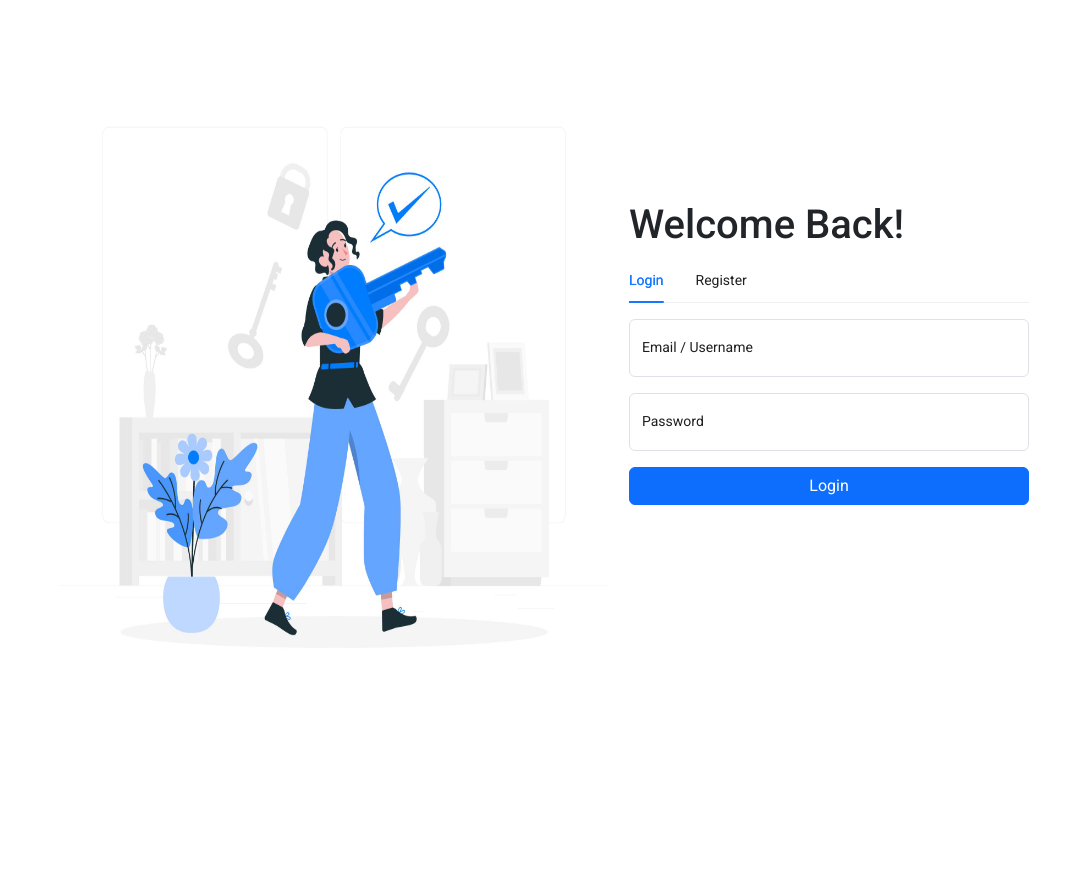
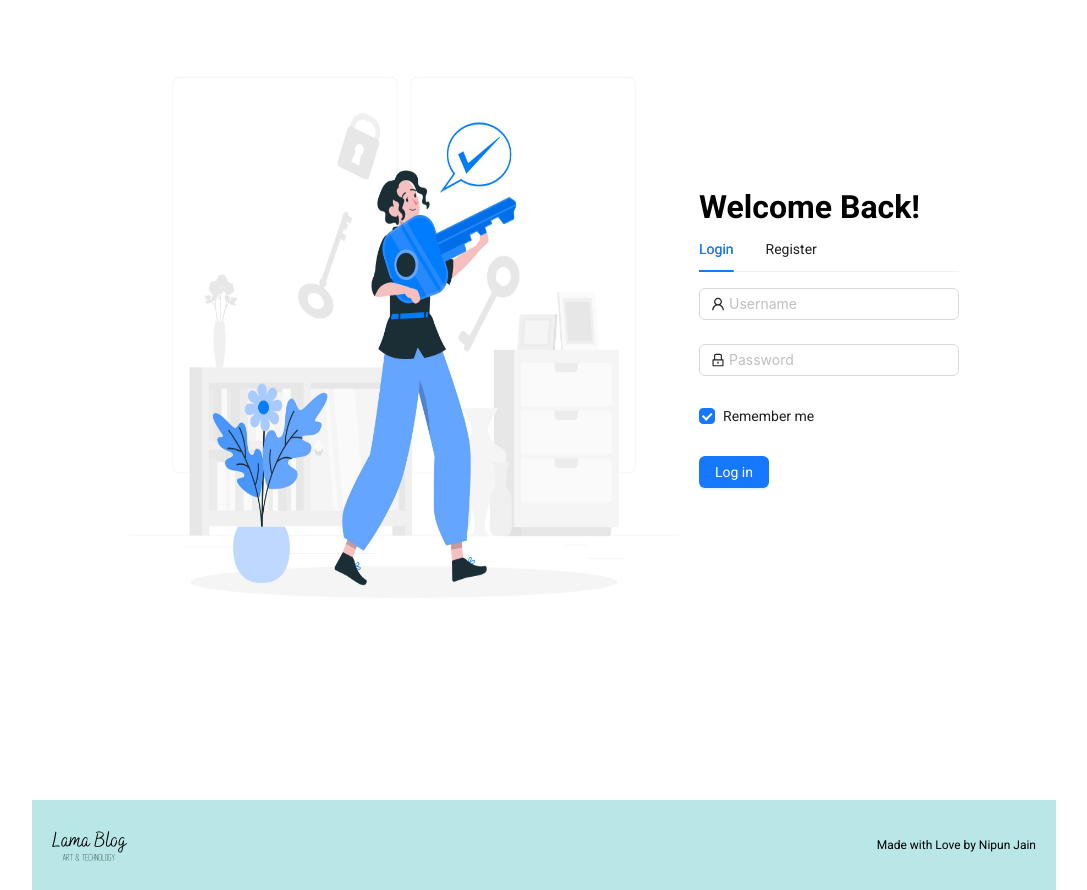
Before and after one commit to codenipun/Blog-App-Frontend, a React (Create React App) app: page /login in a window 1280 px wide. Shown: the whole page, without its empty margins (96-1183 px from the left). Before the commit the page ends 800 px from the top, so only its background shows below. Built offline with nearby package versions, Linux system fonts and the light colour scheme.

Commit message:
Integrated Loader To whole Website Modified login and register page

```diff
--- a/public/index.html
+++ b/public/index.html
@@ -16,7 +16,7 @@
       href="https://fonts.googleapis.com/css2?family=Roboto:ital,wght@0,100;0,300;0,400;0,500;0,700;0,900;1,100;1,300;1,400;1,500;1,700;1,900&display=swap"
       rel="stylesheet"
     />
-    <link href="https://cdn.jsdelivr.net/npm/bootstrap@5.3.3/dist/css/bootstrap.min.css" rel="stylesheet" integrity="sha384-QWTKZyjpPEjISv5WaRU9OFeRpok6YctnYmDr5pNlyT2bRjXh0JMhjY6hW+ALEwIH" crossorigin="anonymous">
+    <!-- <link href="https://cdn.jsdelivr.net/npm/bootstrap@5.3.3/dist/css/bootstrap.min.css" rel="stylesheet" integrity="sha384-QWTKZyjpPEjISv5WaRU9OFeRpok6YctnYmDr5pNlyT2bRjXh0JMhjY6hW+ALEwIH" crossorigin="anonymous"> -->
     <!--
       manifest.json provides metadata used when your web app is installed on a
       user's mobile device or desktop. See https://developers.google.com/web/fundamentals/web-app-manifest/
--- a/src/App.js
+++ b/src/App.js
@@ -1,9 +1,5 @@
 import React from "react";
-import {
-  createBrowserRouter,
-  Outlet,
-  RouterProvider,
-} from "react-router-dom";
+import { createBrowserRouter, Outlet, RouterProvider } from "react-router-dom";
 import Login from "./Pages/Login/Login";
 import Register from "./Components/Register/Register";
 import Home from "./Pages/Home/Home";
@@ -11,52 +7,53 @@ import Navbar from "./Components/Navbar/Navbar";
 import Footer from "./Components/Footer/Footer";
 import Single from "./Pages/Single/Single";
 import Write from "./Pages/Write/Write";
-import "./app.scss"
+import "./app.scss";
 
-const Layout = () =>{
-  return(
+const Layout = () => {
+  return (
     <>
-      <Navbar/>
-      <Outlet/>
-      <Footer/>
+      <Navbar />
+      <Outlet />
+      <Footer />
     </>
-  )
-}
+  );
+};
 
 const router = createBrowserRouter([
   {
     path: "/",
-    element: <Layout/>,
-    children : [
+    element: <Layout />,
+    children: [
       {
-        path : "/",
-        element : <Home/>
+        path: "/",
+        element: <Home />,
       },
       {
-        path : "/posts/:id",
-        element : <Single/>
+        path: "/posts/:id",
+        element: <Single />,
       },
       {
-        path : "/write",
-        element : <Write/>
-      }
-    ]
+        path: "/write",
+        element: <Write />,
+      },
+    ],
   },
   {
     path: "/login",
-    element: <Login/>,
-  },
-  {
-    path: "/register",
-    element: <Register/>,
-  },
+    element: (
+      <>
+        <Login />
+        <Footer/>
+      </>
+    ),
+  }
 ]);
 
 function App() {
   return (
     <div className="app">
       <div className="container">
-        <RouterProvider router={router}/>
+        <RouterProvider router={router} />
       </div>
     </div>
   );
--- /dev/null
+++ b/src/Components/Loader/Loader.jsx
@@ -0,0 +1,20 @@
+import React from "react";
+import { LoadingOutlined } from "@ant-design/icons";
+import { Spin } from "antd";
+
+const Loader = ({ length }) => (
+  <div style={{display:'flex',justifyContent:'center', alignItems:'center', height:length, width:'100%'}}>
+    <Spin
+      indicator={
+        <LoadingOutlined
+          style={{
+            fontSize: 50,
+            color: "#7eb9b9",
+          }}
+          spin
+        />
+      }
+    />
+  </div>
+);
+export default Loader;
--- a/src/Components/Login/Login.jsx
+++ b/src/Components/Login/Login.jsx
@@ -1,26 +1,18 @@
 import React, { useContext, useEffect, useState } from "react";
-import { Link, useNavigate } from "react-router-dom";
+import { useNavigate } from "react-router-dom";
 import { AuthContext } from "../../context/authContext";
 import "./login.scss";
-import { message } from "antd";
+import { Button, Checkbox, Form, Input, message } from "antd";
+import { UserOutlined, LockOutlined } from "@ant-design/icons";
+import Loader from "../Loader/Loader";
 
 const Login = () => {
-  const [inputs, setInputs] = useState({
-    username: "",
-    password: "",
-  });
-
   const [err, setErr] = useState();
+  const [loading, setLoading] = useState(false);
 
   const navigate = useNavigate();
 
   const { login, currentUser } = useContext(AuthContext);
-
-  console.log(currentUser);
-
-  const handleChange = (e) => {
-    setInputs((prev) => ({ ...prev, [e.target.name]: e.target.value }));
-  };
 
   useEffect(() => {
     if (currentUser) {
@@ -28,58 +20,69 @@ const Login = () => {
     }
   });
 
-  const handleSubmit = async (e) => {
-    e.preventDefault();
-
-    if (inputs.username === "") {
-      message.warning("Username/Email is required!");
-    } else if (inputs.email === "") {
-      message.warning("Email is required!");
-    } else if (inputs.password === "") {
-      message.warning("Password cannot be empty!");
-    } else {
+  const onFinish = async (values) => {
+    setLoading(true)
     try {
-        await login(inputs);
-        // await axios.post("/auth/login", inputs);
+      await login(values);
       navigate("/");
     } catch (error) {
       message.error(error.response.data);
       setErr(error.response.data);
     }
-    }
+    setLoading(false)
   };
-  return (
-    <div className="auth">
-      <form>
-        <div class="form-floating mb-3">
-          <input
-            required
-            type="text"
-            class="form-control"
-            id="floatingInput"
+  return loading ? (
+    <Loader length={"50vh"} />
+  ) : (
+    <Form
+      name="normal_login"
+      className="login-form"
+      initialValues={{
+        remember: true,
+      }}
+      onFinish={onFinish}
+    >
+      <Form.Item
+        name="username"
+        rules={[
+          {
+            required: true,
+            message: "Please input your Username!",
+          },
+        ]}
+      >
+        <Input
+          prefix={<UserOutlined className="site-form-item-icon" />}
           placeholder="Username"
-            name="username"
-            onChange={handleChange}
         />
-          <label for="floatingInput">Email / Username</label>
-        </div>
-        <div class="form-floating">
-          <input
-            required
+      </Form.Item>
+      <Form.Item
+        name="password"
+        rules={[
+          {
+            required: true,
+            message: "Please input your Password!",
+          },
+        ]}
+      >
+        <Input
+          prefix={<LockOutlined className="site-form-item-icon" />}
           type="password"
-            class="form-control"
-            id="floatingPassword"
           placeholder="Password"
-            name="password"
-            onChange={handleChange}
         />
-          <label for="floatingPassword">Password</label>
-        </div>
-        <button className="btn btn-primary mt-3 w-100" onClick={handleSubmit}>
-          Login
-        </button>
-      </form>
-    </div>
+      </Form.Item>
+      <Form.Item>
+        <Form.Item name="remember" valuePropName="checked" noStyle>
+          <Checkbox>Remember me</Checkbox>
+        </Form.Item>
+      </Form.Item>
+
+      <Form.Item>
+        <Button type="primary" htmlType="submit" className="login-form-button">
+          Log in
+        </Button>
+      </Form.Item>
+    </Form>
   );
 };
 
--- a/src/Components/Register/Register.jsx
+++ b/src/Components/Register/Register.jsx
@@ -1,93 +1,79 @@
 import React, { useState } from "react";
-import { Link, useNavigate } from "react-router-dom";
 import axios from "axios";
-import { message } from "antd";
+import { Button, Form, Input, message } from "antd";
+import Loader from "../Loader/Loader";
 
 const Register = () => {
-  const [inputs, setInputs] = useState({
-    username: "",
-    email: "",
-    password: "",
-  });
+  const [err, setErr] = useState();
+  const [loading, setLoading] = useState(false);
 
-  const [err, setErr] = useState();
-
-  const navigate = useNavigate();
-
-  const handleChange = (e) => {
-    setInputs((prev) => ({ ...prev, [e.target.name]: e.target.value }));
-  };
-
-  const validateEmail = (email) => {
-    const re = /^[^\s@]+@[^\s@]+\.[^\s@]+$/;
-    return re.test(String(email).toLowerCase());
-  };
-
-  const handleSubmit = async (e) => {
-    e.preventDefault();
-    if (inputs.username === "") {
-      message.warning("Username is required!");
-    } else if (inputs.email === "") {
-      message.warning("Email is required!");
-    } else if(!validateEmail(inputs.email)){
-      message.warning("Please enter correct email")
-    } else if (inputs.password === "") {
-      message.warning("Password cannot be empty!");
-    } else {
+  const onFinish = async (values) => {
+    setLoading(true);
     try {
-        await axios.post("/auth/register", inputs);
-        // navigate("/login");
+      await axios.post("/auth/register", values);
+      window.location.reload();
       message.success("Registration Successfull");
     } catch (error) {
       setErr(error.response.data);
       message.error(error.response.data);
     }
-    }
+    setLoading(false);
   };
-  return (
-    <div className="auth">
-      <form>
-        <div class="form-floating mb-3">
-          <input
-            required
-            type="text"
-            class="form-control"
-            id="floatingInput"
-            placeholder="Username"
+  return loading ? (
+    <Loader length={"40vh"} />
+  ) : (
+    <Form
+      name="normal_login"
+      className="login-form"
+      layout="vertical"
+      initialValues={{
+        remember: true,
+      }}
+      onFinish={onFinish}
+    >
+      <Form.Item
+        label="Username"
         name="username"
-            onChange={handleChange}
-          />
-          <label for="floatingInput">Username</label>
-        </div>
-        <div class="form-floating mb-3">
-          <input
-            required
-            type="email"
-            class="form-control"
-            id="floatingPassword"
-            placeholder="Email"
+        rules={[
+          {
+            required: true,
+            message: "Please input your Username!",
+          },
+        ]}
+      >
+        <Input placeholder="Username" />
+      </Form.Item>
+      <Form.Item
+        label="Email"
         name="email"
-            onChange={handleChange}
-          />
-          <label for="floatingPassword">Email</label>
-        </div>
-        <div class="form-floating mb-3">
-          <input
-            required
-            type="password"
-            class="form-control"
-            id="floatingPassword"
-            placeholder="Password"
+        rules={[
+          {
+            required: true,
+            type: "email",
+            message: "Please enter a valid Email!",
+          },
+        ]}
+      >
+        <Input placeholder="Email" />
+      </Form.Item>
+      <Form.Item
+        label="Password"
         name="password"
-            onChange={handleChange}
-          />
-          <label for="floatingPassword">Password</label>
-        </div>
-        <button className="btn btn-primary w-100" onClick={handleSubmit}>
-          Register
-        </button>
-      </form>
-    </div>
+        rules={[
+          {
+            required: true,
+            message: "Please input your Password!",
+          },
+        ]}
+      >
+        <Input.Password placeholder="Password" />
+      </Form.Item>
+      <Form.Item>
+        <Button type="primary" htmlType="submit" className="login-form-button">
+          Submit
+        </Button>
+      </Form.Item>
+    </Form>
   );
 };
 
--- a/src/Pages/Home/Home.jsx
+++ b/src/Pages/Home/Home.jsx
@@ -3,19 +3,23 @@ import { Link, useLocation } from "react-router-dom";
 import "./home.scss";
 import axios from "axios";
 import ReactQuill from "react-quill";
+import Loader from "../../Components/Loader/Loader";
 
 const Home = () => {
   const [posts, setPosts] = useState([]);
   const cat = useLocation().search;
+  const [loading, setLoading] = useState(false);
 
   useEffect(() => {
     const fetchData = async () => {
+      setLoading(true)
       try {
         const res = await axios.get(`/posts${cat}`);
         setPosts(res.data);
       } catch (error) {
         console.log(error);
       }
+      setLoading(false)
     };
     fetchData();
   }, [cat]);
@@ -23,7 +27,7 @@ const Home = () => {
   return (
     <div className="home">
       <div className="posts">
-        {posts.length!==0 ? posts.map((post) => (
+        {loading ? <Loader length={'50vh'}/> : posts.length!==0 ? posts.map((post) => (
           <div className="post" key={post.id}>
             <div className="img">
               <img src={post.img} alt="" />
--- a/src/Pages/Login/login.scss
+++ b/src/Pages/Login/login.scss
@@ -5,7 +5,7 @@
     flex-direction: row;
     align-items: center;
     gap: 20px;
-    height: 100vh;
+    // height: 100vh;
     justify-content: center;
 
     .loginimg{
--- a/src/Pages/Single/Single.jsx
+++ b/src/Pages/Single/Single.jsx
@@ -9,11 +9,13 @@ import moment from "moment";
 import { AuthContext } from "../../context/authContext";
 import ReactQuill from "react-quill";
 import { Popconfirm } from "antd";
+import Loader from '../../Components/Loader/Loader.jsx'
 
 const Single = () => {
   const [post, setPost] = useState([]);
   const [cat, setCat] = useState([]);
   const [totalPost, setTotalPost] = useState([]);
+  const [loading, setLoading] = useState(false);
 
   const location = useLocation();
 
@@ -25,6 +27,7 @@ const Single = () => {
 
   useEffect(() => {
     const fetchData = async () => {
+      setLoading(true);
       try {
         const res = await axios.get(`/posts/${postId}`);
         setPost(res.data);
@@ -35,6 +38,7 @@ const Single = () => {
       } catch (error) {
         console.log(error);
       }
+      setLoading(false);
     };
     fetchData();
   }, [postId, cat]);
@@ -53,7 +57,7 @@ const Single = () => {
   };
 
   return (
-    <div className="single">
+    loading? <Loader length={'50vh'}/> :<div className="single">
       <div className="content">
         <img src={post.postImg} alt=""></img>
         <div className="user">
```
Also changed, not shown: src/Pages/Single/single.scss (+12 -0 lines), src/Pages/Write/Write.jsx (+7 -2 lines). Lines whose indentation alone changed are shown as unchanged.
